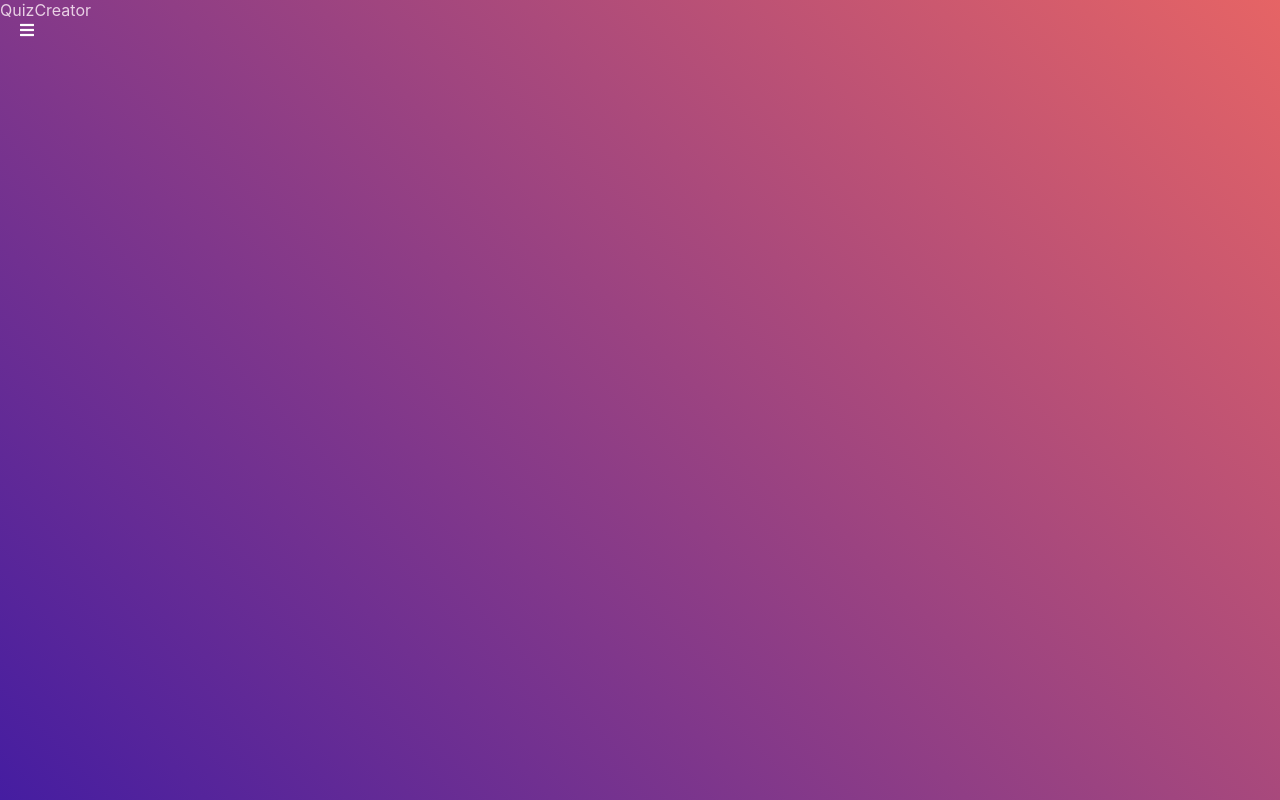
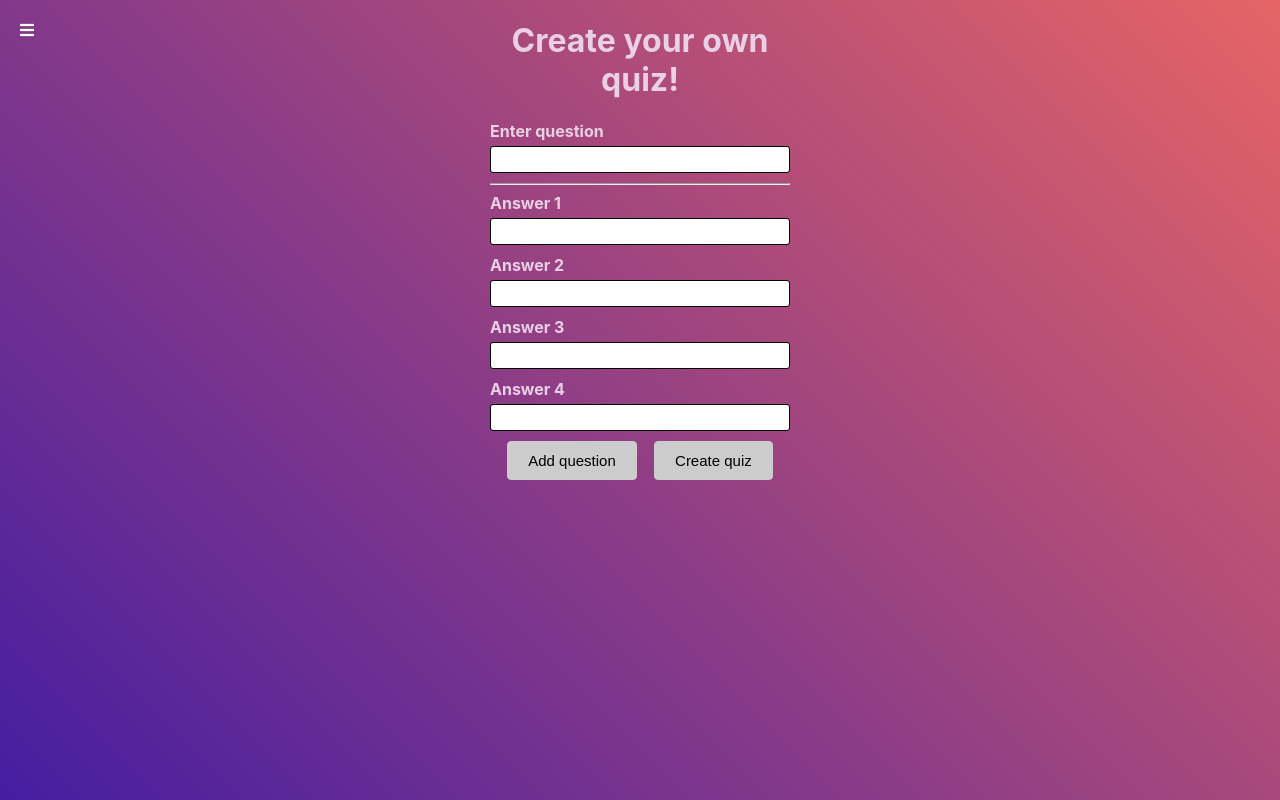
Before and after one commit to avshultsev/react-quiz-app, a React (Create React App) app: page /quiz-creator in a window 1280 px wide. Built offline with nearby package versions, Linux system fonts and the light colour scheme.

Commit message:
QuizCreator part 1
QuizCreator.jsx template created

```diff
--- a/src/App.js
+++ b/src/App.js
@@ -4,7 +4,7 @@ import './App.css';
 import Navbar from './containers/Navbar/Navbar.jsx';
 import Auth from './containers/Auth/Auth.jsx';
 import ActiveQuiz from './containers/ActiveQuiz';
-import QuizCreator from './containers/QuizCreator/QuizCreator';
+import QuizCreator from './containers/QuizCreator/QuizCreator.jsx';
 import QuizList from './containers/QuizList/QuizList';
 
 function App() {
--- a/src/UI/Input/Input.js
+++ b/src/UI/Input/Input.js
@@ -15,7 +15,6 @@ const Input = props => {
         id={htmlFor}
         value={props.value}
         onChange={props.inputHandler}
-        onBlur={props.validateInput}
       />
       {
         !props.valid && props.touched && <span>{props.errorMessage}</span>
--- a/src/containers/Auth/Auth.jsx
+++ b/src/containers/Auth/Auth.jsx
@@ -105,7 +105,6 @@ export default class Auth extends Component {
                     touched={controlName.touched}
                     required={controlName.required}
 
-                    validateInputs={() => this.validateInput(type)}
                     inputHandler={event => this.inputHandler(event, type)}
                   />
                 )
--- a/src/containers/QuizCreator/QuizCreator.js
+++ /dev/null
@@ -1,11 +0,0 @@
-import React, { Component } from 'react'
-
-export default class QuizCreator extends Component {
-    render() {
-        return (
-            <div>
-                QuizCreator
-            </div>
-        )
-    }
-}
--- /dev/null
+++ b/src/containers/QuizCreator/QuizCreator.jsx
@@ -0,0 +1,100 @@
+import React, { Component } from 'react';
+import styles from './QuizCreator.module.css';
+import Input from '../../UI/Input/Input';
+import Button from '../../UI/Button/Button';
+import {createControl} from '../../form/formFramework';
+
+const createOptionControl = number => {
+  return createControl({
+    label: `Answer ${number}`,
+    errorMessage: 'Value cannot be empty!',
+    id: number
+  }, {required: true})
+}
+
+const createFormControl = () => {
+  return {
+    question: createControl({
+      label: 'Enter question',
+      errorMessage: 'Question field cannot be empty!'
+    }, {required: true}),
+    option1: createOptionControl(1),
+    option2: createOptionControl(2),
+    option3: createOptionControl(3),
+    option4: createOptionControl(4),
+  }
+}
+
+export default class QuizCreator extends Component {
+  state = {
+    isFromValid: false,
+    quiz: [],
+    formControls: createFormControl()
+  }
+
+  addQuestion = () => {
+
+  }
+
+  createQuiz = () => {
+
+  }
+
+  submitHandler = event => {
+    event.preventDefault();
+  }
+
+  renderInputs() {
+    return Object.keys(this.state.formControls).map((controlName, index) => {
+      const control = this.state.formControls[controlName];
+
+      return (
+        <React.Fragment>
+          <Input
+            key={index.toString()}
+            label={control.label}               //config object
+            errorMessage={control.errorMessage} //config object
+            value={control.value}               //return of createControl()
+            type={control.type}
+
+            valid={control.valid}               //return of createControl()
+            touched={control.touched}           //return of createControl()
+            required={control.required}
+
+            inputHandler={event => this.inputHandler(event)}
+          />
+          {index === 0 && <hr />}
+        </React.Fragment>
+      )
+    })
+  }
+
+  render() {
+    return (
+      <div className={styles.QuizCreator}>
+        <div>
+          <h1>Create your own quiz!</h1>
+          <form onSubmit={this.submitHandler}>
+            {
+              this.renderInputs()
+            }
+          </form>
+          <div className={styles.buttonSection}>
+            <Button
+              type='success'
+              disabled={!this.state.isFromValid}
+              onClick={this.addQuestion}>
+                Add question
+            </Button>
+            <Button
+              type='primary'
+              disabled={!this.state.isFromValid}
+              onClick={this.createQuiz}>
+                Create quiz
+            </Button>
+          </div>
+        </div>
+      </div>
+    )
+  }
+}
--- a/src/containers/QuizCreator/QuizCreator.module.css
+++ b/src/containers/QuizCreator/QuizCreator.module.css
@@ -0,0 +1,19 @@
+.QuizCreator {
+    text-align: center;
+    width: 100%;
+    max-width: 300px;
+    margin: 0 auto 40px;
+}
+
+.QuizCreator > form {
+    display: flex;
+    flex-direction: column;
+    flex-grow: 1;
+    text-align: left;
+    margin: 0 auto 40px;
+}
+
+.QuizCreator > div > .buttonSection {
+    display: flex;
+    justify-content: space-evenly;
+}
--- /dev/null
+++ b/src/form/formFramework.js
@@ -0,0 +1,9 @@
+export const createControl = (config, validation) => {
+    return {
+        ...config, // label + errorMessage
+        validation,// required
+        valid: !validation,
+        touched: false,
+        value: ''
+    }
+}
```
